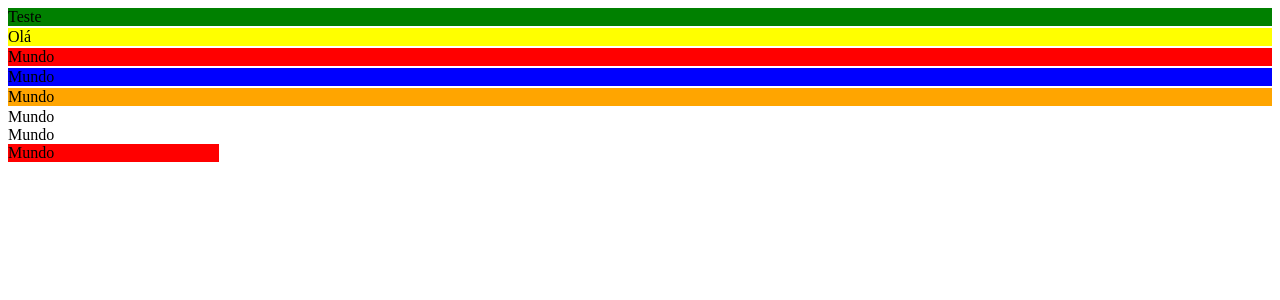
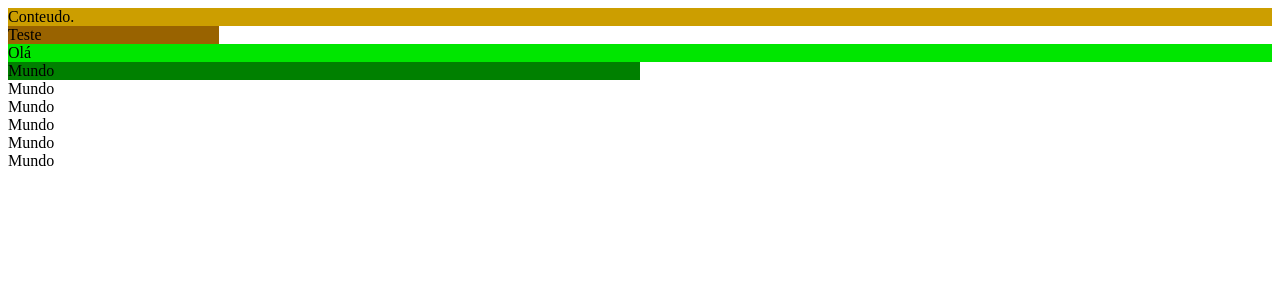
Before and after one commit to fernandopaschoeto/Curso-DES-WEB-COMPLETO, a PHP site: page / in a window 1280 px wide. Shown: the top 300 px of the page. Run offline with PHP 8.4, Linux system fonts and the light colour scheme.

Commit message:
21 - SASS - Condicionais, loops e funções completo.

```diff
--- a/21 - Sass/Aula-3/css/style.css
+++ b/21 - Sass/Aula-3/css/style.css
@@ -1,67 +1,73 @@
+.col1 {
+  width: 8.3333333333%;
+  background: green;
+}
+
+.col2 {
+  width: 16.6666666667%;
+  background: green;
+}
+
+.col3 {
+  width: 25%;
+  background: green;
+}
+
+.col4 {
+  width: 33.3333333333%;
+  background: green;
+}
+
+.col5 {
+  width: 41.6666666667%;
+  background: green;
+}
+
+.col6 {
+  width: 50%;
+  background: green;
+}
+
+.col7 {
+  width: 58.3333333333%;
+  background: green;
+}
+
+.col8 {
+  width: 66.6666666667%;
+  background: green;
+}
+
+.col9 {
+  width: 75%;
+  background: green;
+}
+
+.col10 {
+  width: 83.3333333333%;
+  background: green;
+}
+
+.col11 {
+  width: 91.6666666667%;
+  background: green;
+}
+
+.col12 {
+  width: 100%;
+  background: green;
+}
+
+.alerta {
+  background-color: #cc9e00;
+}
+
 .item1 {
-  background: green;
-  margin-bottom: 2px;
+  background-color: #996300;
 }
 
 .item2 {
-  background: green;
-  margin-bottom: 2px;
-}
-
-.item3 {
-  background: green;
-  margin-bottom: 2px;
-}
-
-.item1 {
-  background: orange;
-  margin-bottom: 2px;
-}
-
-.item2 {
-  background: orange;
-  margin-bottom: 2px;
-}
-
-.item3 {
-  background: orange;
-  margin-bottom: 2px;
-}
-
-.item4 {
-  background: orange;
-  margin-bottom: 2px;
-}
-
-.item5 {
-  background: orange;
-  margin-bottom: 2px;
-}
-
-.item1 {
-  background: green;
-  margin-bottom: 2px;
-}
-
-.item2 {
-  background: yellow;
-  margin-bottom: 2px;
-}
-
-.item3 {
-  background: red;
-  margin-bottom: 2px;
-}
-
-.item4 {
-  background: blue;
-  margin-bottom: 2px;
-}
-
-/*16.6666666667%*/
-.item10 {
-  width: 16.6666666667%;
-  background-color: red;
+  background-color: #00e600;
 }
 
 /*# sourceMappingURL=style.css.map */
--- a/21 - Sass/Aula-3/index.html
+++ b/21 - Sass/Aula-3/index.html
@@ -10,9 +10,10 @@
 </head>
 
 <body>
-    <div class="item1">Teste</div>
-    <div class="item2">Olá</div>
-    <div class="item3">Mundo</div>
+    <div class="alerta">Conteudo.</div>
+    <div class="item1 col2">Teste</div>
+    <div class="item2 col12">Olá</div>
+    <div class="item3 col6">Mundo</div>
     <div class="item4">Mundo</div>
     <div class="item5">Mundo</div>
     <div class="item6">Mundo</div>
--- a/21 - Sass/Aula-3/sass/style.scss
+++ b/21 - Sass/Aula-3/sass/style.scss
@@ -1,33 +1,4 @@
 @use "sass:math";
-
-
-@for $i from 1 through 3 {
-   .item#{$i} {
-       background: green;
-       margin-bottom: 2px;
-   }
-}
-
-$contador: 1;
-@while $contador <= 5 {
-    .item#{$contador} {
-        background: orange;
-        margin-bottom: 2px;
-    }
-    $contador: $contador + 1;
-}
-
-$lista: green, yellow, red, blue;
-$contador: 1;
-@each $cor in $lista {
-    .item#{$contador} {
-        background: $cor;
-        margin-bottom: 2px;
-    }
-    $contador: $contador + 1;
-}
-
-
 
 $total: 12;
 
@@ -35,13 +6,22 @@ $total: 12;
     @return percentage(math.div($coluna, $total));
 }
 
-$resultado: largura-coluna(2);
-
-/*#{$resultado}*/
 
 
+@for $i from 1 through 12 {
+    .col#{$i} {
+        width: largura-coluna($i);
+        background: green;
+    }
+ }
 
-.item10{
-    width: #{$resultado};
-    background-color: red;
-}
+ .alerta {
+     background-color: mix(green,orange,20%);
+ }
+
+ .item1{
+     background-color: darken(orange, 20%);
+ }
+ .item2{
+     background-color: lighten(green, 20%);
+ }
--- /dev/null
+++ b/21 - Sass/Aula-4/sass/_variaveis.scss
@@ -0,0 +1 @@
+$cor-primaria: green;
```
Also changed, not shown: 21 - Sass/Aula-4/css/style.css (added, +16 -0 lines), 21 - Sass/Aula-4/index.html (added, +23 -0 lines), 21 - Sass/Aula-4/sass/style.scss (added, +9 -0 lines), 21 - Sass/Aula-4/sass/_mixin.scss (added), 21 - Sass/comandos.txt (renamed from 21 - Sass/Aula-1/comandos.txt), 3 other files.
